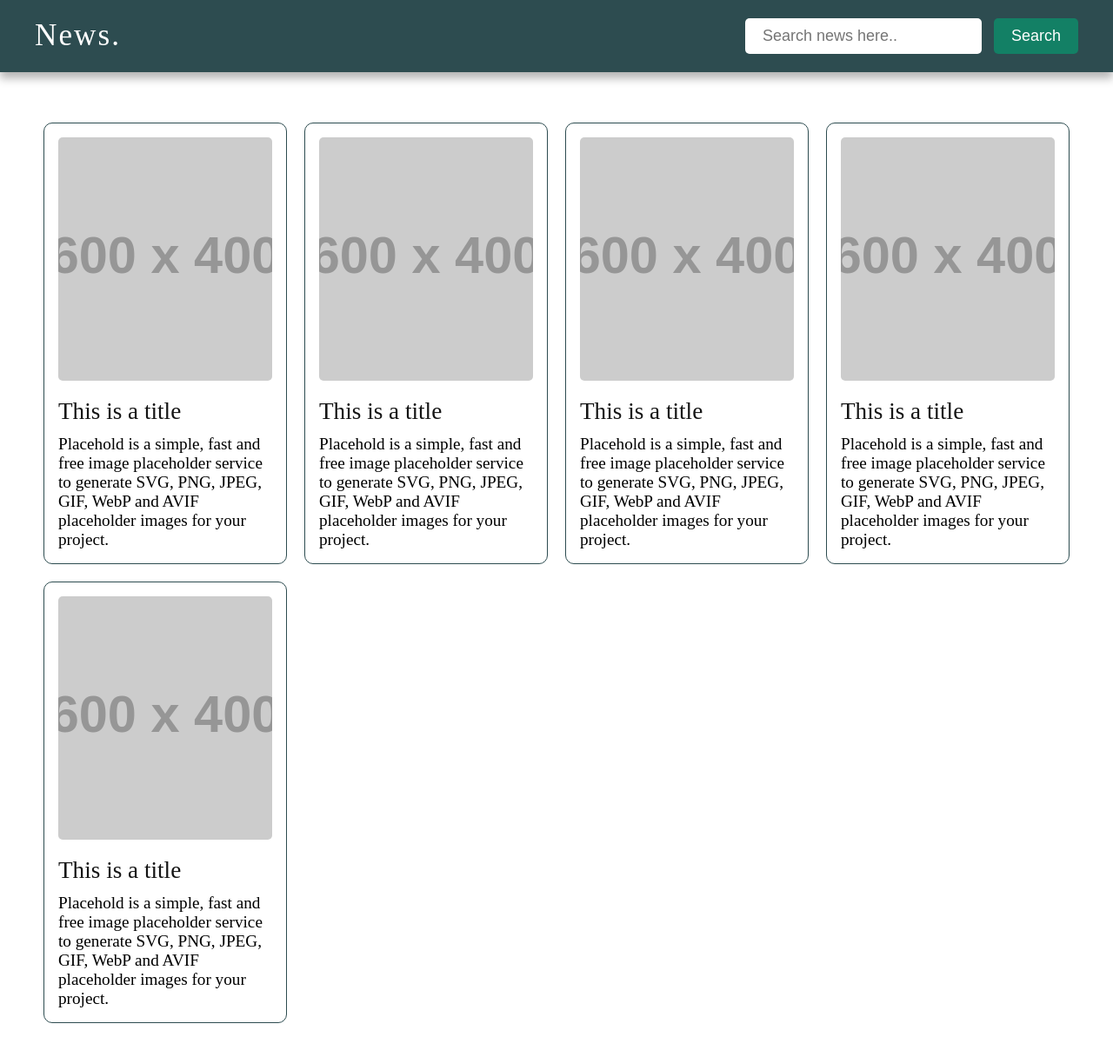
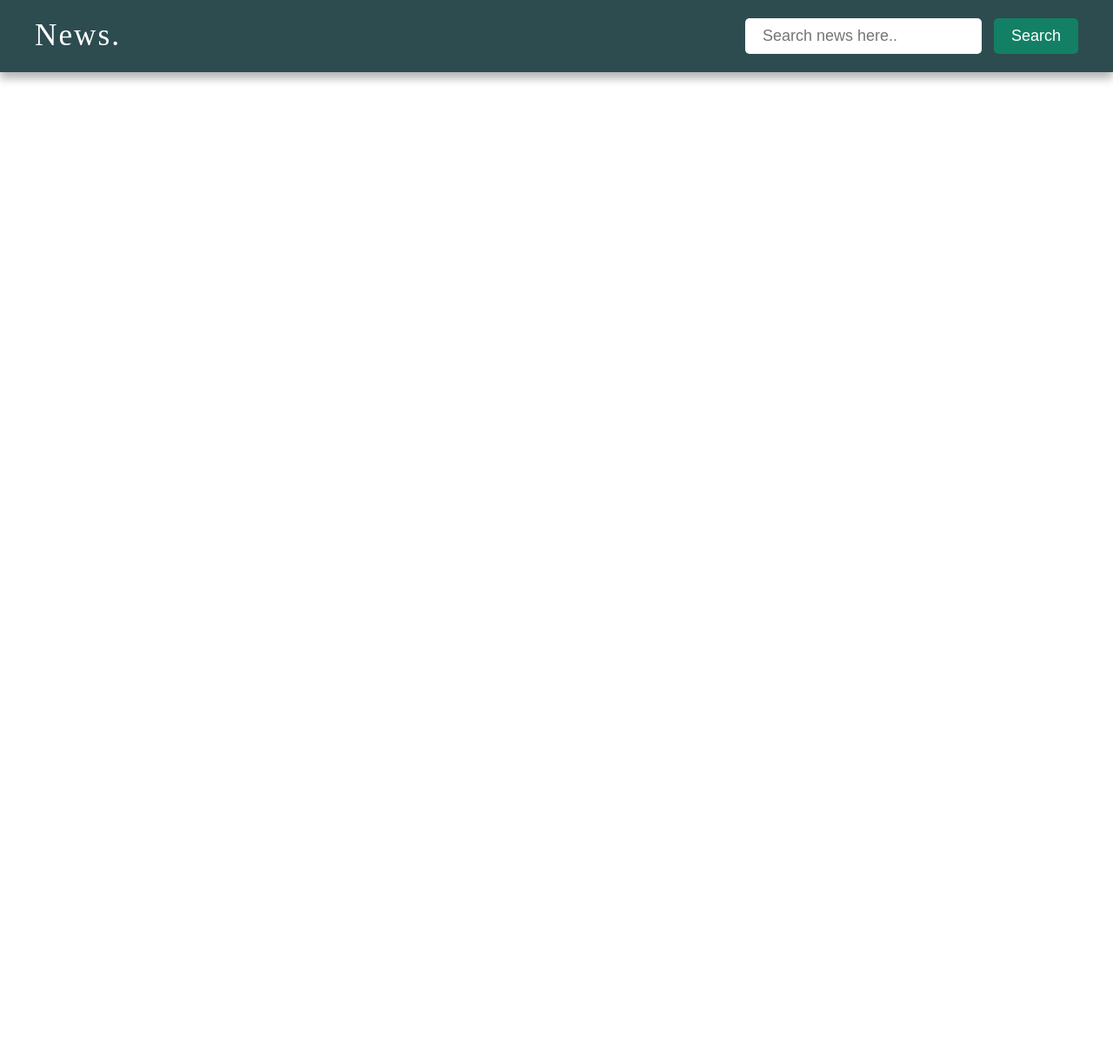
Before and after one commit to Arunkumar2026/JS-News-API, a plain HTML site: page index.html in a window 1280 px wide. Shown: the whole page at 87% size. After the commit the page ends 800 px from the top, so only its background shows below. Drawn offline with Linux system fonts and the light colour scheme; placeholder pictures from the web are drawn by us.

Commit message:
This is index file

```diff
--- a/index.html
+++ b/index.html
@@ -18,36 +18,36 @@
         </div>
     </nav>
     <main id="blog-container" class="obj-width">
-        <div class="blog-cart">
+        <!-- <div class="blog-card">
             <img src="https://placehold.co/600x400" alt="">
             <h2>This is a title</h2>
             <p>Placehold is a simple, fast and free image placeholder service to generate SVG, PNG, JPEG, GIF, WebP and AVIF placeholder images for your
             project.</p>
         </div>
-        <div class="blog-cart">
+        <div class="blog-card">
             <img src="https://placehold.co/600x400" alt="">
             <h2>This is a title</h2>
             <p>Placehold is a simple, fast and free image placeholder service to generate SVG, PNG, JPEG, GIF, WebP and AVIF placeholder images for your
             project.</p>
         </div>
-        <div class="blog-cart">
+        <div class="blog-card">
             <img src="https://placehold.co/600x400" alt="">
             <h2>This is a title</h2>
             <p>Placehold is a simple, fast and free image placeholder service to generate SVG, PNG, JPEG, GIF, WebP and AVIF placeholder images for your
             project.</p>
         </div>
-        <div class="blog-cart">
+        <div class="blog-card">
             <img src="https://placehold.co/600x400" alt="">
             <h2>This is a title</h2>
             <p>Placehold is a simple, fast and free image placeholder service to generate SVG, PNG, JPEG, GIF, WebP and AVIF placeholder images for your
             project.</p>
         </div>
-        <div class="blog-cart">
+        <div class="blog-card">
             <img src="https://placehold.co/600x400" alt="">
             <h2>This is a title</h2>
             <p>Placehold is a simple, fast and free image placeholder service to generate SVG, PNG, JPEG, GIF, WebP and AVIF placeholder images for your
             project.</p>
-        </div>
+        </div> -->
     </main>
 
 <script src="script.js"></script>
```
